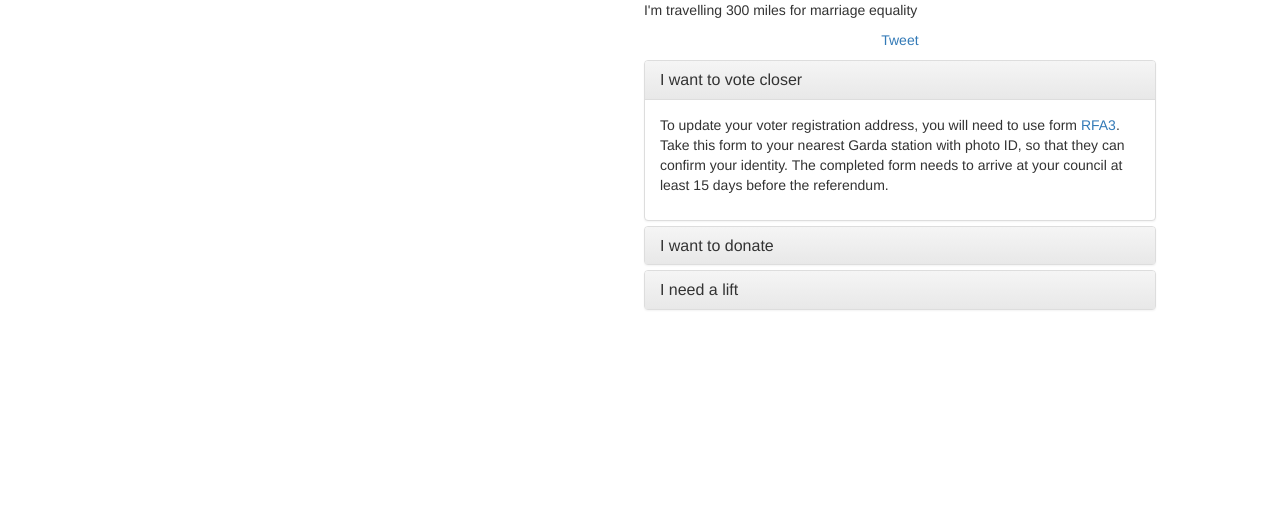
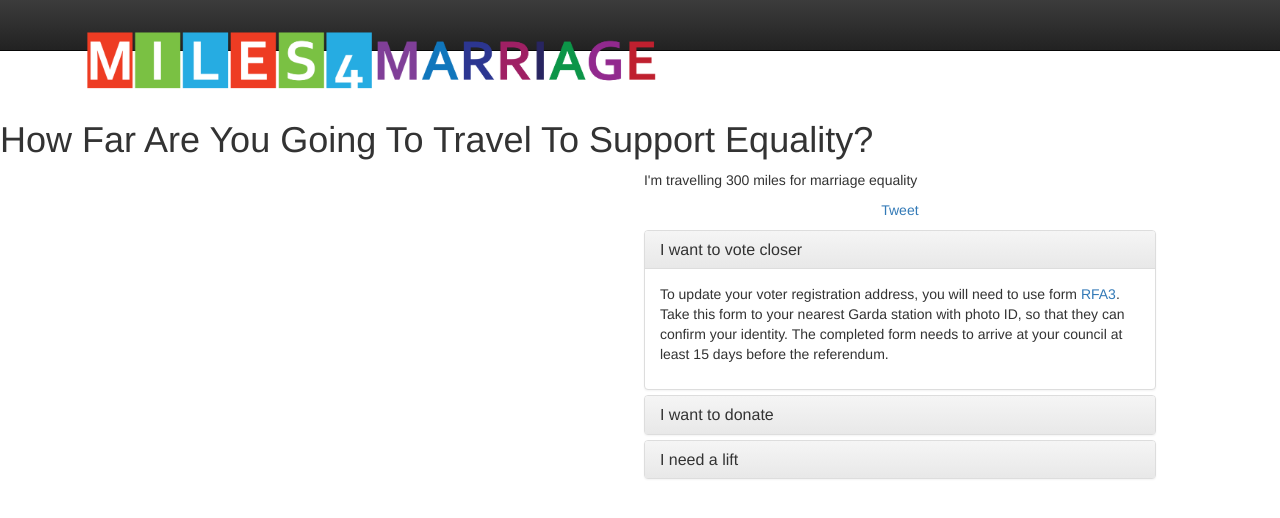
Before and after one commit to neil-hickey/hackthon_equality, a website: page node/src/www/results.html in a window 1280 px wide. Drawn offline with nearby package versions, Linux system fonts and the light colour scheme; a script that the page names is missing.

Commit message:
Update results.html

```diff
--- a/node/src/www/results.html
+++ b/node/src/www/results.html
@@ -12,6 +12,21 @@
 
 </head>
 <body>
+
+	<section class="header">
+
+     <nav id="header-bar" class="navbar navbar-inverse navbar-fixed-top">
+         <div class="container">
+               <div class="navbar-header">
+                 <a class="navbar-brand" href="yesequality.ie">
+                   <img src="image/Miles4Marriage.png" height="90px"/>
+                 </a>
+               </div>
+         </div>
+     </nav>
+     <br><br><br><br><br>
+     <h1>How Far Are You Going To Travel To Support Equality?</h1>
+   </section>
 
 <div id="map" style="width: 50%; display:inline-block;">
 	&nbsp;
```
